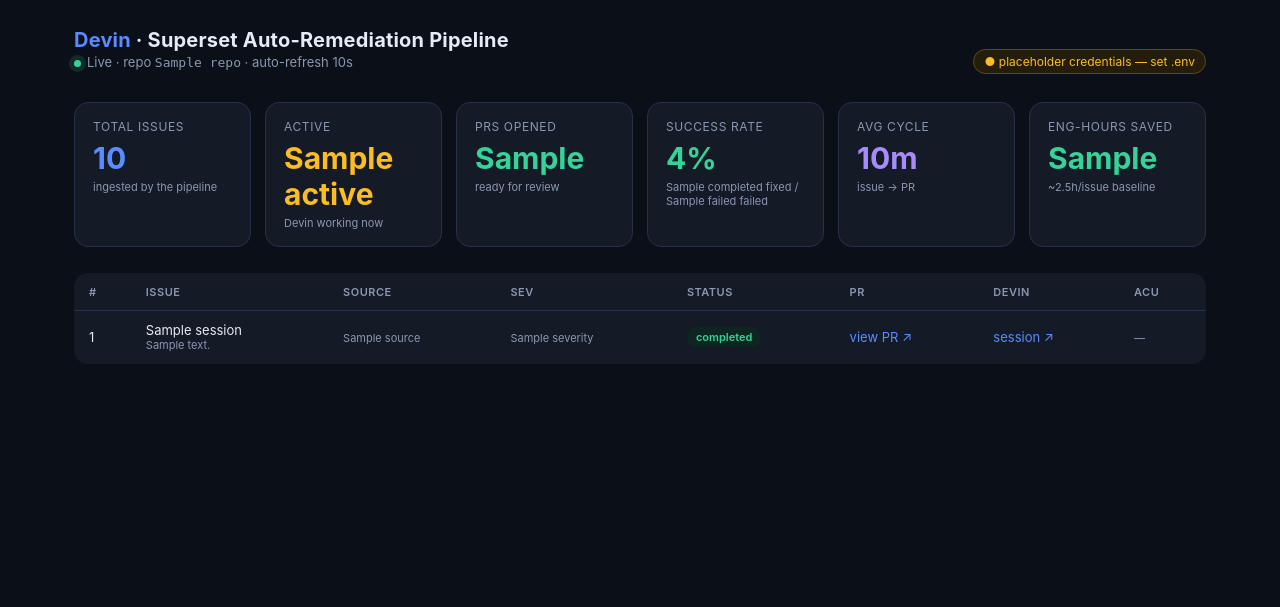
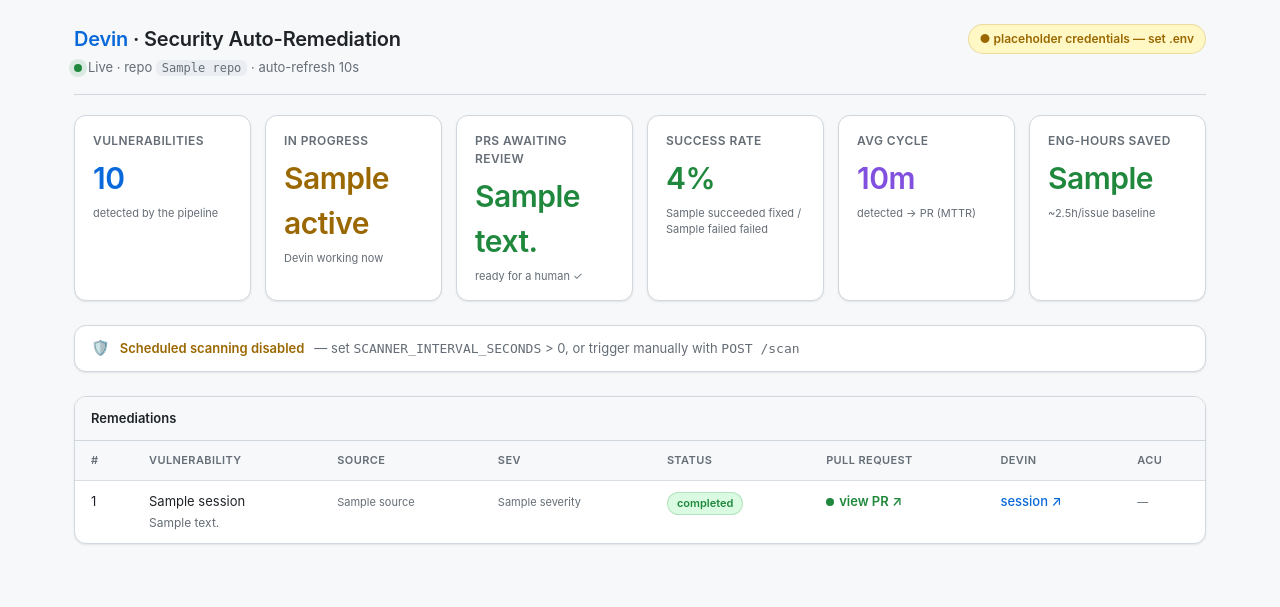
Before and after one commit to heintztyler/cog-proj, a Python web app: template app/templates/dashboard.html in a window 1280 px wide. Shown: the top 607 px of the page. Run offline with Jinja, Linux system fonts and the light colour scheme; the template is opened without the code that fills it: most values are stand-ins (such as "Sample title", 1, 10 or a date in 2020).

Commit message:
UI tweaks and workflow updates

```diff
--- a/app/config.py
+++ b/app/config.py
@@ -33,7 +33,7 @@ class Settings(BaseSettings):
     def configured(self) -> bool:
         """True once real credentials have been supplied."""
         return (
-            self.devin_api_key.startswith("apk_")
+            self.devin_api_key.startswith(("apk_", "cog_"))
             and not self.github_token.startswith("ghp_replace")
             and "/" in self.github_repo
             and not self.github_repo.startswith("your-org")
--- a/app/scanner.py
+++ b/app/scanner.py
@@ -11,6 +11,7 @@ from __future__ import annotations
 
 import logging
 import re
+import time
 from dataclasses import dataclass
 
 import httpx
@@ -127,6 +128,8 @@ class Scanner:
         self.github = github
         self.orchestrator = orchestrator
         self._seen: set[str] = set()  # fingerprints filed this process
+        self.last_run_at: float | None = None   # epoch of the last completed scan
+        self.last_result: dict | None = None     # summary of the last scan
 
     async def scan(self) -> list[Finding]:
         """Inspect configured requirements files and return findings."""
@@ -189,5 +192,7 @@ class Scanner:
                     dispatched += 1
 
         result = {"findings": len(findings), "issues_filed": filed, "dispatched": dispatched}
+        self.last_run_at = time.time()
+        self.last_result = result
         log.info("scan complete: %s", result)
         return result
--- a/app/templates/dashboard.html
+++ b/app/templates/dashboard.html
@@ -3,60 +3,97 @@
 <head>
   <meta charset="utf-8" />
   <meta name="viewport" content="width=device-width, initial-scale=1" />
-  <title>Superset Auto-Remediation · Devin Pipeline</title>
+  <title>Superset Security Auto-Remediation · Devin Pipeline</title>
   <meta http-equiv="refresh" content="10" />
   <style>
+    /* GitHub Primer-inspired light theme. */
     :root {
-      --bg:#0b0f17; --panel:#141a26; --panel2:#1b2333; --line:#26304a;
-      --txt:#e6ebf5; --muted:#8a97b2; --accent:#5b8cff; --green:#36d399;
-      --amber:#fbbd23; --red:#f87272; --purple:#a78bfa;
+      --canvas:#ffffff; --canvas-subtle:#f6f8fa; --canvas-inset:#eaeef2;
+      --border:#d0d7de; --border-muted:#d8dee4;
+      --fg:#1f2328; --muted:#656d76;
+      --accent:#0969da; --accent-soft:#ddf4ff;
+      --green:#1a7f37; --green-emphasis:#1f883d; --green-soft:#dafbe1;
+      --amber:#9a6700; --amber-soft:#fff8c5;
+      --red:#cf222e; --red-soft:#ffebe9;
+      --purple:#8250df; --purple-soft:#fbefff;
+      --shadow:0 1px 0 rgba(31,35,40,.04), 0 1px 3px rgba(31,35,40,.06);
     }
     * { box-sizing:border-box; }
-    body { margin:0; background:var(--bg); color:var(--txt);
-      font-family:-apple-system,BlinkMacSystemFont,"Segoe UI",Roboto,sans-serif; }
-    .wrap { max-width:1180px; margin:0 auto; padding:28px 24px 64px; }
-    header { display:flex; align-items:center; justify-content:space-between; gap:16px;
-      flex-wrap:wrap; margin-bottom:8px; }
-    h1 { font-size:20px; margin:0; letter-spacing:.2px; }
+    body { margin:0; background:var(--canvas-subtle); color:var(--fg);
+      font-family:-apple-system,BlinkMacSystemFont,"Segoe UI",Roboto,Helvetica,Arial,sans-serif;
+      font-size:14px; line-height:1.5; }
+    .wrap { max-width:1180px; margin:0 auto; padding:24px 24px 64px; }
+    header { display:flex; align-items:flex-start; justify-content:space-between; gap:16px;
+      flex-wrap:wrap; padding-bottom:16px; margin-bottom:20px; border-bottom:1px solid var(--border); }
+    h1 { font-size:20px; margin:0; font-weight:600; letter-spacing:-.2px; }
     h1 span { color:var(--accent); }
-    .sub { color:var(--muted); font-size:13px; margin:2px 0 24px; }
-    .badge { font-size:12px; padding:4px 10px; border-radius:999px; border:1px solid var(--line); }
-    .badge.live { color:var(--green); border-color:#1f5f49; background:#0e2620; }
-    .badge.placeholder { color:var(--amber); border-color:#5e4a14; background:#241d0c; }
-    .grid { display:grid; grid-template-columns:repeat(auto-fit,minmax(150px,1fr));
-      gap:14px; margin-bottom:26px; }
-    .kpi { background:var(--panel); border:1px solid var(--line); border-radius:14px; padding:16px 18px; }
-    .kpi .label { font-size:12px; color:var(--muted); text-transform:uppercase; letter-spacing:.6px; }
-    .kpi .value { font-size:30px; font-weight:650; margin-top:6px; }
-    .kpi .value.green{color:var(--green);} .kpi .value.amber{color:var(--amber);}
+    .sub { color:var(--muted); font-size:13px; margin-top:4px; }
+    .sub code { background:var(--canvas-inset); padding:1px 6px; border-radius:6px; font-size:12px; }
+    .badge { font-size:12px; font-weight:600; padding:5px 11px; border-radius:999px;
+      border:1px solid var(--border); background:var(--canvas); white-space:nowrap; }
+    .badge.live { color:var(--green-emphasis); border-color:#1f883d33; background:var(--green-soft); }
+    .badge.placeholder { color:var(--amber); border-color:#9a670033; background:var(--amber-soft); }
+    .grid { display:grid; grid-template-columns:repeat(auto-fit,minmax(155px,1fr));
+      gap:14px; margin-bottom:24px; }
+    .kpi { background:var(--canvas); border:1px solid var(--border); border-radius:12px;
+      padding:16px 18px; box-shadow:var(--shadow); }
+    .kpi .label { font-size:12px; color:var(--muted); text-transform:uppercase;
+      letter-spacing:.4px; font-weight:600; }
+    .kpi .value { font-size:30px; font-weight:600; margin-top:6px; letter-spacing:-.5px; }
+    .kpi .value.green{color:var(--green-emphasis);} .kpi .value.amber{color:var(--amber);}
     .kpi .value.red{color:var(--red);} .kpi .value.blue{color:var(--accent);}
     .kpi .value.purple{color:var(--purple);}
     .kpi .foot { font-size:11px; color:var(--muted); margin-top:4px; }
-    table { width:100%; border-collapse:collapse; background:var(--panel); border-radius:14px;
-      overflow:hidden; border:1px solid var(--line); }
-    th,td { text-align:left; padding:11px 14px; font-size:13px; border-bottom:1px solid var(--line); }
-    th { color:var(--muted); font-weight:600; text-transform:uppercase; font-size:11px; letter-spacing:.5px; }
+    .card { background:var(--canvas); border:1px solid var(--border); border-radius:12px;
+      overflow:hidden; box-shadow:var(--shadow); }
+    .card-head { padding:12px 16px; border-bottom:1px solid var(--border);
+      font-weight:600; font-size:13px; background:var(--canvas-subtle); }
+    table { width:100%; border-collapse:collapse; }
+    th,td { text-align:left; padding:11px 16px; font-size:13px;
+      border-bottom:1px solid var(--border-muted); vertical-align:top; }
+    th { color:var(--muted); font-weight:600; text-transform:uppercase; font-size:11px;
+      letter-spacing:.4px; background:var(--canvas-subtle); }
     tr:last-child td { border-bottom:none; }
-    tr:hover td { background:var(--panel2); }
-    a { color:var(--accent); text-decoration:none; }
+    tbody tr:hover td { background:var(--canvas-subtle); }
+    a { color:var(--accent); text-decoration:none; font-weight:500; }
     a:hover { text-decoration:underline; }
-    .pill { font-size:11px; padding:3px 9px; border-radius:999px; font-weight:600; display:inline-block; }
-    .s-completed{ background:#0e2620; color:var(--green); }
-    .s-working,.s-queued{ background:#10203f; color:var(--accent); }
-    .s-failed,.s-expired{ background:#2a1212; color:var(--red); }
-    .s-blocked{ background:#241d0c; color:var(--amber); }
+    .pr-link { display:inline-flex; align-items:center; gap:5px; font-weight:600;
+      color:var(--green-emphasis); }
+    .pr-link::before { content:""; width:8px; height:8px; border-radius:50%;
+      background:var(--green-emphasis); display:inline-block; }
+    .pill { font-size:11px; padding:3px 9px; border-radius:999px; font-weight:600;
+      display:inline-block; line-height:1.4; white-space:nowrap; }
+    .s-pr_open  { background:var(--green-emphasis); color:#fff; }
+    .s-completed{ background:var(--green-soft); color:var(--green-emphasis); border:1px solid #1f883d33; }
+    .s-working,.s-queued{ background:var(--accent-soft); color:var(--accent); border:1px solid #0969da33; }
+    .s-failed,.s-expired{ background:var(--red-soft); color:var(--red); border:1px solid #cf222e33; }
+    .s-blocked{ background:var(--amber-soft); color:var(--amber); border:1px solid #9a670033; }
+    .scanbar { display:flex; align-items:center; gap:10px; flex-wrap:wrap;
+      background:var(--canvas); border:1px solid var(--border); border-radius:12px;
+      padding:11px 16px; margin-bottom:24px; box-shadow:var(--shadow); font-size:13px; }
+    .scanbar .icon { font-size:15px; }
+    .scanbar b { font-weight:600; }
+    .scanbar .sep { color:var(--border); }
+    .scanbar .muted { color:var(--muted); }
+    .scanbar .off { color:var(--amber); font-weight:600; }
     .src { font-size:11px; color:var(--muted); }
-    .empty { color:var(--muted); padding:30px; text-align:center; }
-    .dot { height:7px; width:7px; border-radius:50%; display:inline-block; margin-right:6px;
-      background:var(--green); box-shadow:0 0 0 0 rgba(54,211,153,.6); animation:p 2s infinite; }
-    @keyframes p { 0%{box-shadow:0 0 0 0 rgba(54,211,153,.5);} 70%{box-shadow:0 0 0 7px rgba(54,211,153,0);} }
+    .summary { font-size:12px; color:var(--muted); margin-top:3px; }
+    .sev-critical{ color:var(--red); font-weight:600; } .sev-high{ color:var(--amber); font-weight:600; }
+    .empty { color:var(--muted); padding:34px; text-align:center; }
+    .dot { height:8px; width:8px; border-radius:50%; display:inline-block; margin-right:6px;
+      background:var(--green-emphasis); box-shadow:0 0 0 0 rgba(31,136,61,.5); animation:p 2s infinite; }
+    @keyframes p { 0%{box-shadow:0 0 0 0 rgba(31,136,61,.45);} 70%{box-shadow:0 0 0 7px rgba(31,136,61,0);} }
   </style>
 </head>
 <body>
+  {% set STATUS_LABELS = {
+    'queued':'queued', 'working':'working', 'pr_open':'PR ready',
+    'completed':'completed', 'blocked':'needs input', 'failed':'failed', 'expired':'expired'
+  } %}
   <div class="wrap">
     <header>
       <div>
-        <h1><span>Devin</span> · Superset Auto-Remediation Pipeline</h1>
+        <h1><span>Devin</span> · Security Auto-Remediation</h1>
         <div class="sub"><span class="dot"></span>Live · repo <code>{{ repo }}</code> · auto-refresh 10s</div>
       </div>
       {% if configured %}
@@ -67,42 +104,59 @@
     </header>
 
     <div class="grid">
-      <div class="kpi"><div class="label">Total Issues</div>
+      <div class="kpi"><div class="label">Vulnerabilities</div>
         <div class="value blue">{{ metrics.total }}</div>
-        <div class="foot">ingested by the pipeline</div></div>
-      <div class="kpi"><div class="label">Active</div>
+        <div class="foot">detected by the pipeline</div></div>
+      <div class="kpi"><div class="label">In Progress</div>
         <div class="value amber">{{ metrics.active }}</div>
         <div class="foot">Devin working now</div></div>
-      <div class="kpi"><div class="label">PRs Opened</div>
-        <div class="value green">{{ metrics.prs_opened }}</div>
-        <div class="foot">ready for review</div></div>
+      <div class="kpi"><div class="label">PRs Awaiting Review</div>
+        <div class="value green">{{ metrics.awaiting_review }}</div>
+        <div class="foot">ready for a human ✓</div></div>
       <div class="kpi"><div class="label">Success Rate</div>
         <div class="value green">{{ metrics.success_rate if metrics.success_rate is not none else '—' }}{% if metrics.success_rate is not none %}%{% endif %}</div>
-        <div class="foot">{{ metrics.completed }} fixed / {{ metrics.failed }} failed</div></div>
+        <div class="foot">{{ metrics.succeeded }} fixed / {{ metrics.failed }} failed</div></div>
       <div class="kpi"><div class="label">Avg Cycle</div>
         <div class="value purple">{{ metrics.avg_minutes if metrics.avg_minutes is not none else '—' }}{% if metrics.avg_minutes is not none %}m{% endif %}</div>
-        <div class="foot">issue → PR</div></div>
+        <div class="foot">detected → PR (MTTR)</div></div>
       <div class="kpi"><div class="label">Eng-Hours Saved</div>
         <div class="value green">{{ metrics.eng_hours_saved }}</div>
         <div class="foot">~2.5h/issue baseline</div></div>
     </div>
 
+    <div class="scanbar">
+      <span class="icon">🛡️</span>
+      {% if scan.enabled %}
+        <span>Last scan: <b>{% if scan.last %}{{ scan.last }}{% else %}not yet this session{% endif %}</b>
+          {%- if scan.last and scan.findings is not none %} <span class="muted">({{ scan.findings }} vuln{{ '' if scan.findings == 1 else 's' }} found, {{ scan.filed }} filed)</span>{% endif %}</span>
+        <span class="sep">•</span>
+        <span>Next scan: <b>{{ scan.next or '—' }}</b></span>
+        <span class="sep">•</span>
+        <span class="muted">runs every {{ scan.interval }}</span>
+      {% else %}
+        <span class="off">Scheduled scanning disabled</span>
+        <span class="muted">— set <code>SCANNER_INTERVAL_SECONDS</code> &gt; 0, or trigger manually with <code>POST /scan</code></span>
+      {% endif %}
+    </div>
+
+    <div class="card">
+      <div class="card-head">Remediations</div>
       <table>
         <thead><tr>
-        <th>#</th><th>Issue</th><th>Source</th><th>Sev</th>
-        <th>Status</th><th>PR</th><th>Devin</th><th>ACU</th>
+          <th>#</th><th>Vulnerability</th><th>Source</th><th>Sev</th>
+          <th>Status</th><th>Pull Request</th><th>Devin</th><th>ACU</th>
         </tr></thead>
         <tbody>
         {% for s in sessions %}
           <tr>
             <td>{{ s.issue_number }}</td>
             <td>{{ s.issue_title[:62] }}{% if s.issue_title|length > 62 %}…{% endif %}
-            {% if s.summary %}<div class="src">{{ s.summary[:90] }}</div>{% endif %}</td>
+              {% if s.summary %}<div class="summary">{{ s.summary[:96] }}</div>{% endif %}</td>
             <td><span class="src">{{ s.source }}</span></td>
-          <td><span class="src">{{ s.severity or '—' }}</span></td>
-          <td><span class="pill s-{{ s.status }}">{{ s.status }}</span></td>
-          <td>{% if s.pr_url %}<a href="{{ s.pr_url }}" target="_blank">view PR ↗</a>{% else %}—{% endif %}</td>
-          <td>{% if s.devin_session_url %}<a href="{{ s.devin_session_url }}" target="_blank">session ↗</a>{% else %}—{% endif %}</td>
+            <td><span class="src sev-{{ (s.severity or '')|lower }}">{{ s.severity or '—' }}</span></td>
+            <td><span class="pill s-{{ s.status }}">{{ STATUS_LABELS.get(s.status, s.status) }}</span></td>
+            <td>{% if s.pr_url %}<a class="pr-link" href="{{ s.pr_url }}" target="_blank">view PR ↗</a>{% else %}<span class="src">—</span>{% endif %}</td>
+            <td>{% if s.devin_session_url %}<a href="{{ s.devin_session_url }}" target="_blank">session ↗</a>{% else %}<span class="src">—</span>{% endif %}</td>
             <td><span class="src">{{ '%.1f'|format(s.acu_used) if s.acu_used else '—' }}</span></td>
           </tr>
         {% else %}
@@ -112,5 +166,6 @@
         </tbody>
       </table>
     </div>
+  </div>
 </body>
 </html>
--- a/scripts/demo_data.py
+++ b/scripts/demo_data.py
@@ -28,7 +28,8 @@ SAMPLE = [
      "medium", "completed", "/pull/4103", 2.8,
      "Upgraded sqlparse to 0.5.0; tests for sql_parse pass.", 55, 9),
     (104, "[security] Replace insecure MD5 hashing for security-sensitive values", "manual",
-     "medium", "working", None, 1.6, None, 6, None),
+     "medium", "pr_open", "/pull/4104", 2.3,
+     "Moved security-sensitive hashing to SHA-256; cache keys marked usedforsecurity=False.", 48, 12),
     (105, "[security] urllib3 1.26.4 is vulnerable (GHSA-q2q7-5pp4-w6pg)", "scanner",
      "high", "working", None, 0.7, None, 3, None),
     (106, "[security] cryptography 3.3 vulnerable (GHSA-x4qr-2fvf-3mr5)", "scanner",
```
Also changed, not shown: app/main.py (+42 -0 lines), app/orchestrator.py (+31 -5 lines), app/store.py (+19 -9 lines). Lines whose indentation alone changed are shown as unchanged.
